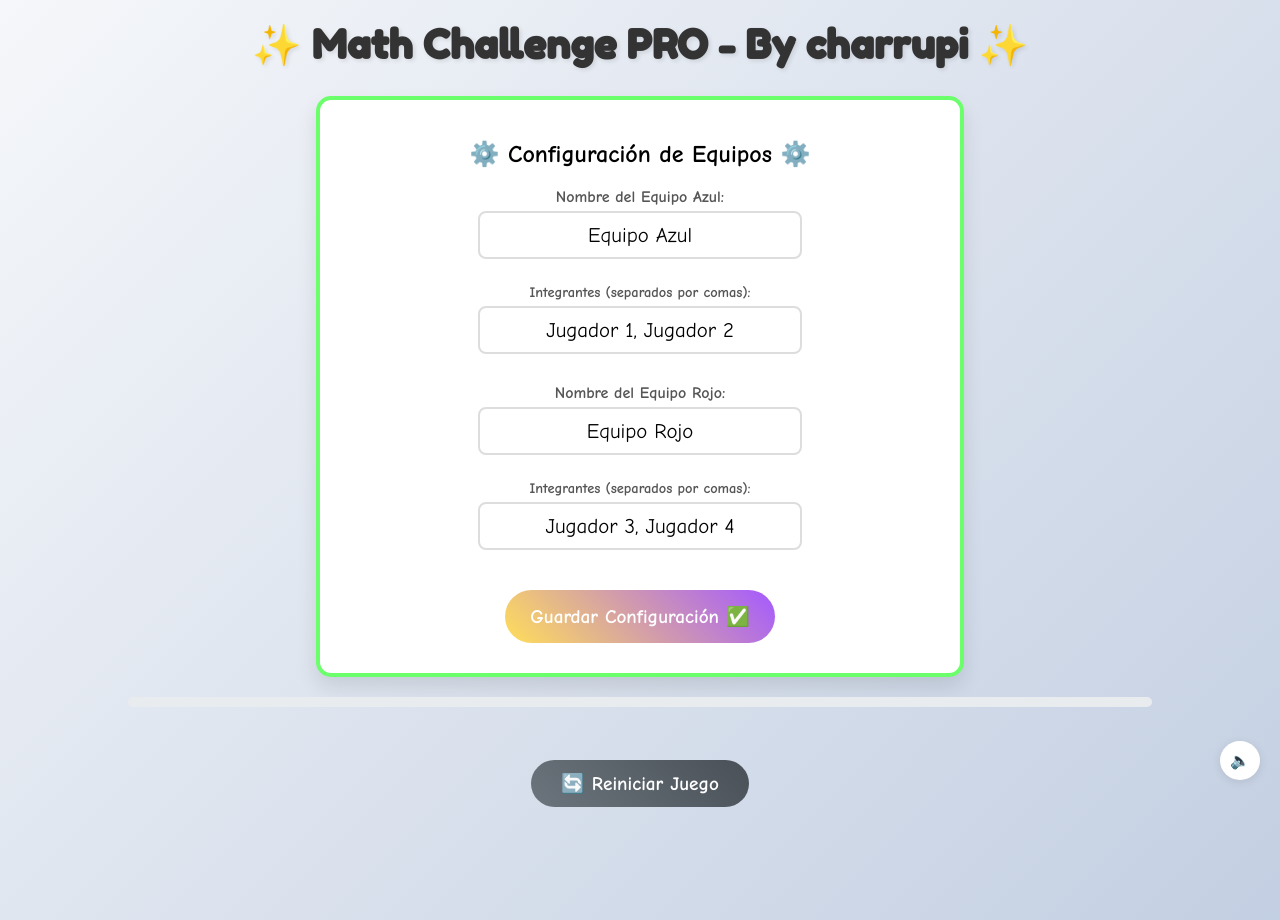
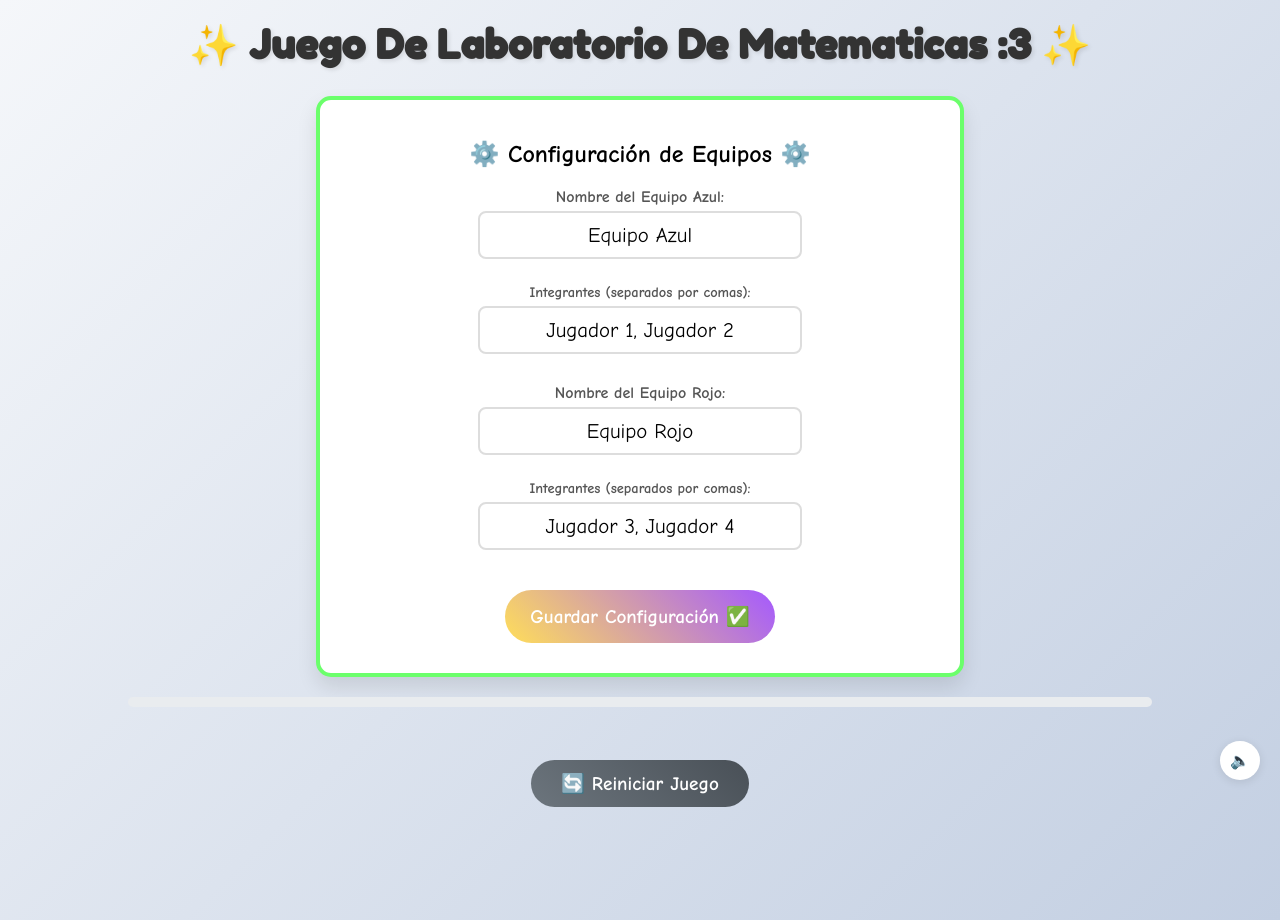
Before and after one commit to sebastin777/Juego-deMatematicas, a plain HTML site: page index.html in a window 1280 px wide. Drawn offline with Linux system fonts and the light colour scheme.

Commit message:
udpate index.html

```diff
--- a/index.html
+++ b/index.html
@@ -515,7 +515,7 @@
 </head>
 <body>
 
-    <h1>✨ Math Challenge PRO - By charrupi ✨</h1>
+    <h1>✨ Juego De Laboratorio De Matematicas :3 ✨</h1>
 
     <!-- Control de sonido -->
     <div class="sound-control" id="soundControl" title="Activar/Desactivar sonido">
```
